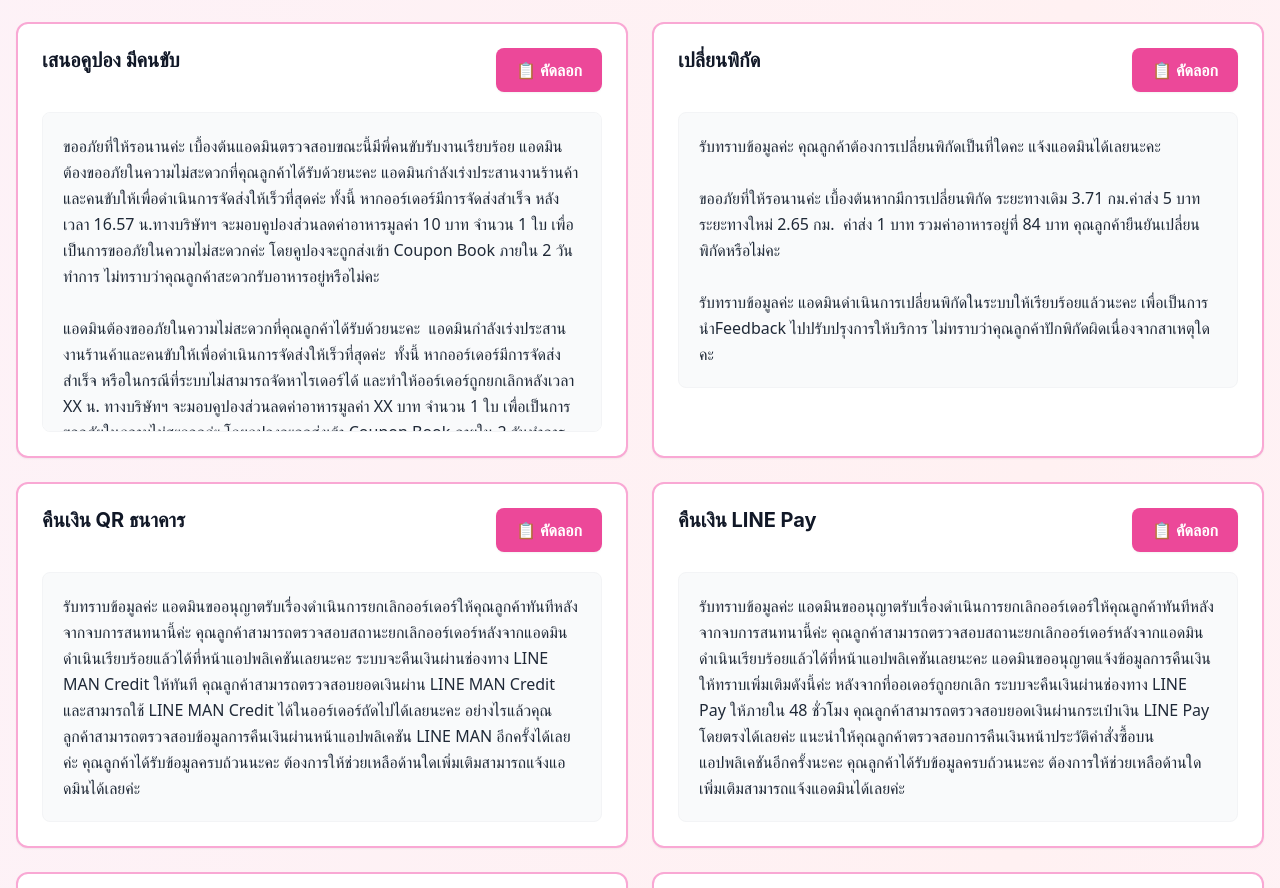
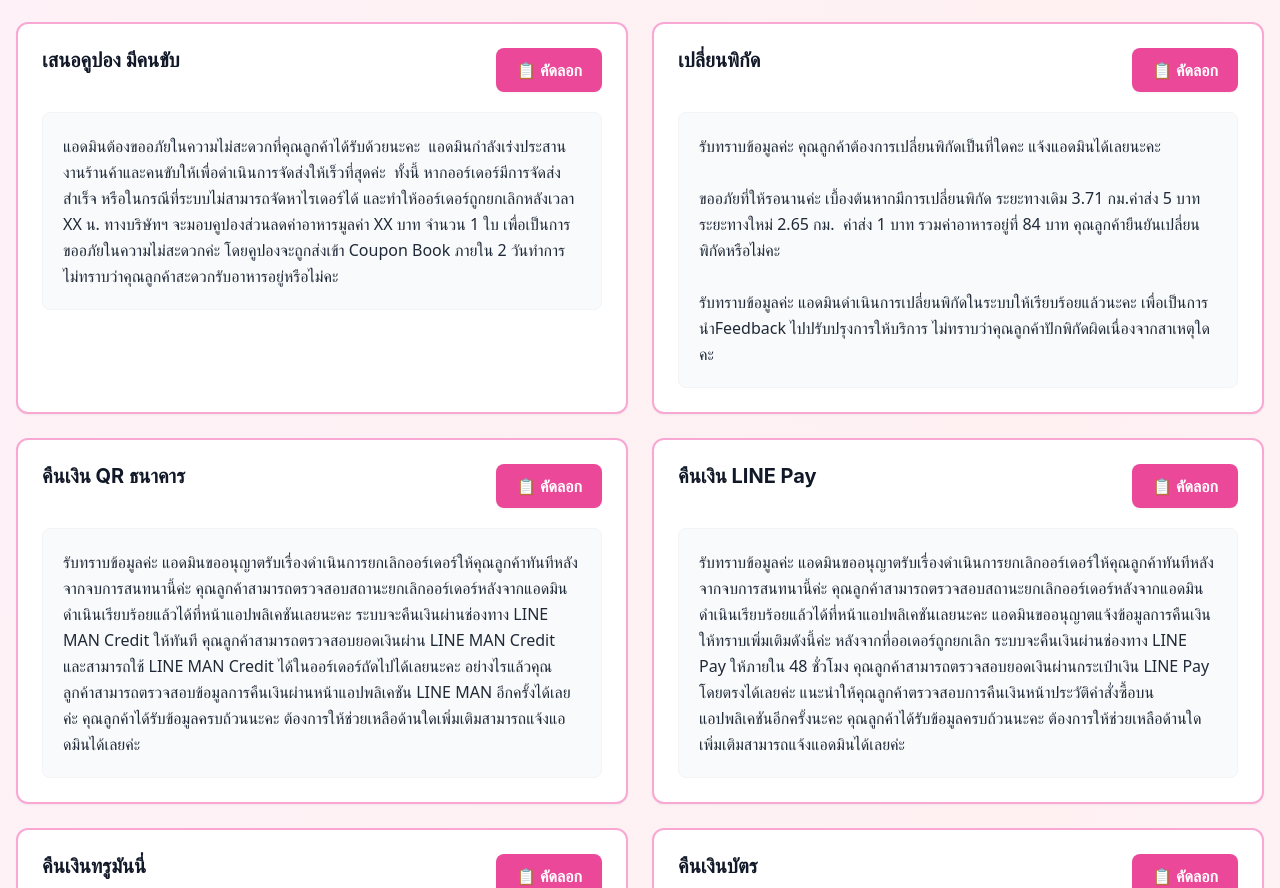
Before and after one commit to warakon1301/khai-assistants, a Next.js app: page / in a window 1280 px wide. Shown: the part 2620-3508 px from the top of the page. Built offline with nearby package versions, Linux system fonts and the light colour scheme.

Commit message:
edit template

```diff
--- a/data/templates.ts
+++ b/data/templates.ts
@@ -168,9 +168,7 @@ export const templateCategories: TemplateCategory[] = [
       {
         id: 'bot-18',
         title: 'เสนอคูปอง มีคนขับ',
-        content: `ขออภัยที่ให้รอนานค่ะ เบื้องต้นแอดมินตรวจสอบขณะนี้มีพี่คนขับรับงานเรียบร้อย แอดมินต้องขออภัยในความไม่สะดวกที่คุณลูกค้าได้รับด้วยนะคะ แอดมินกำลังเร่งประสานงานร้านค้าและคนขับให้เพื่อดำเนินการจัดส่งให้เร็วที่สุดค่ะ ทั้งนี้ หากออร์เดอร์มีการจัดส่งสำเร็จ หลังเวลา 16.57 น.ทางบริษัทฯ จะมอบคูปองส่วนลดค่าอาหารมูลค่า 10 บาท จำนวน 1 ใบ เพื่อเป็นการขออภัยในความไม่สะดวกค่ะ โดยคูปองจะถูกส่งเข้า Coupon Book ภายใน 2 วันทำการ ไม่ทราบว่าคุณลูกค้าสะดวกรับอาหารอยู่หรือไม่คะ
-
-แอดมินต้องขออภัยในความไม่สะดวกที่คุณลูกค้าได้รับด้วยนะคะ  แอดมินกำลังเร่งประสานงานร้านค้าและคนขับให้เพื่อดำเนินการจัดส่งให้เร็วที่สุดค่ะ  ทั้งนี้ หากออร์เดอร์มีการจัดส่งสำเร็จ หรือในกรณีที่ระบบไม่สามารถจัดหาไรเดอร์ได้ และทำให้ออร์เดอร์ถูกยกเลิกหลังเวลา XX น. ทางบริษัทฯ จะมอบคูปองส่วนลดค่าอาหารมูลค่า XX บาท จำนวน 1 ใบ เพื่อเป็นการขออภัยในความไม่สะดวกค่ะ โดยคูปองจะถูกส่งเข้า Coupon Book ภายใน 2 วันทำการ ไม่ทราบว่าคุณลูกค้าสะดวกรับอาหารอยู่หรือไม่คะ`
+        content: `แอดมินต้องขออภัยในความไม่สะดวกที่คุณลูกค้าได้รับด้วยนะคะ  แอดมินกำลังเร่งประสานงานร้านค้าและคนขับให้เพื่อดำเนินการจัดส่งให้เร็วที่สุดค่ะ  ทั้งนี้ หากออร์เดอร์มีการจัดส่งสำเร็จ หรือในกรณีที่ระบบไม่สามารถจัดหาไรเดอร์ได้ และทำให้ออร์เดอร์ถูกยกเลิกหลังเวลา XX น. ทางบริษัทฯ จะมอบคูปองส่วนลดค่าอาหารมูลค่า XX บาท จำนวน 1 ใบ เพื่อเป็นการขออภัยในความไม่สะดวกค่ะ โดยคูปองจะถูกส่งเข้า Coupon Book ภายใน 2 วันทำการ ไม่ทราบว่าคุณลูกค้าสะดวกรับอาหารอยู่หรือไม่คะ`
       },
       {
         id: 'bot-6',
```
